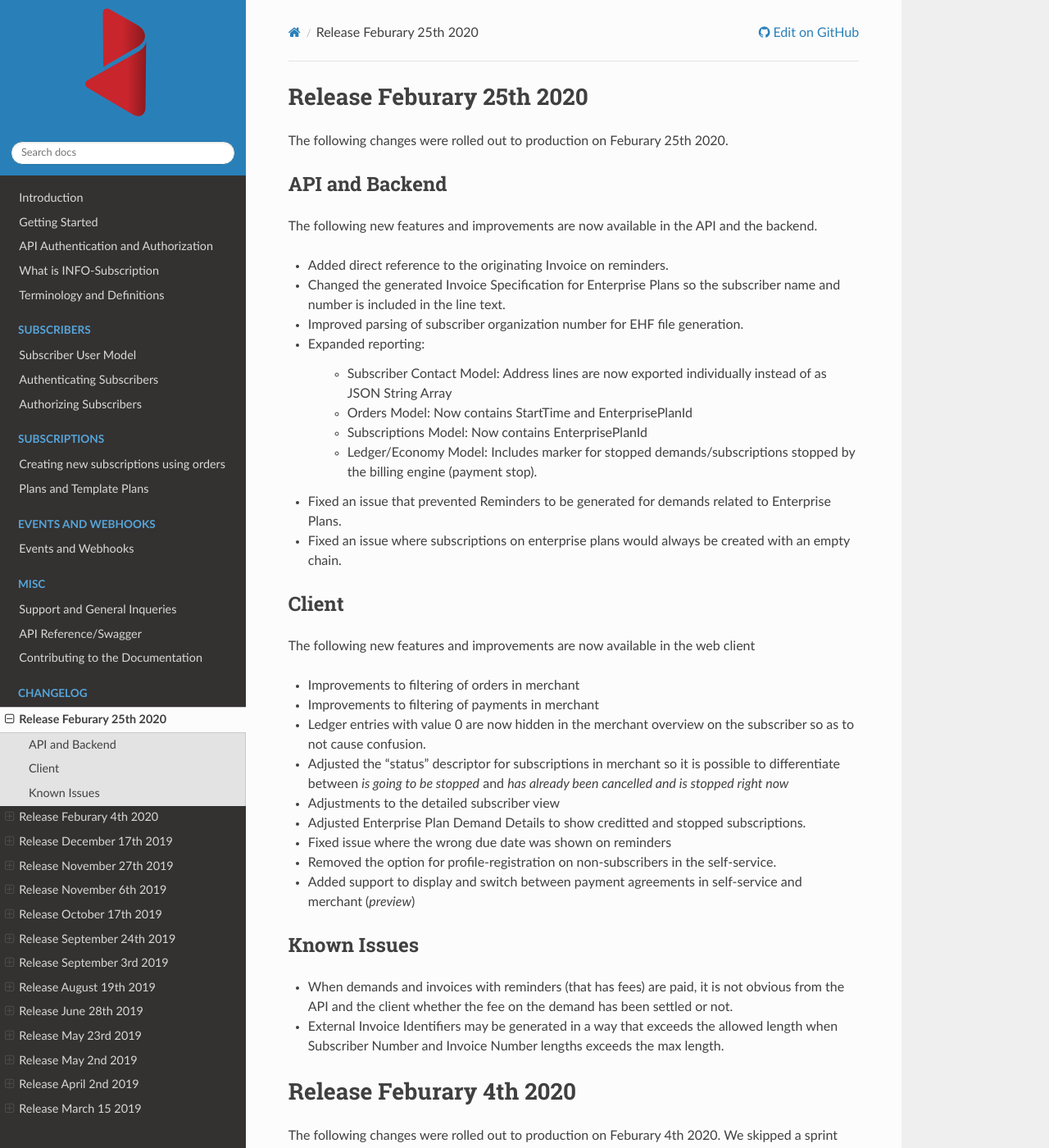
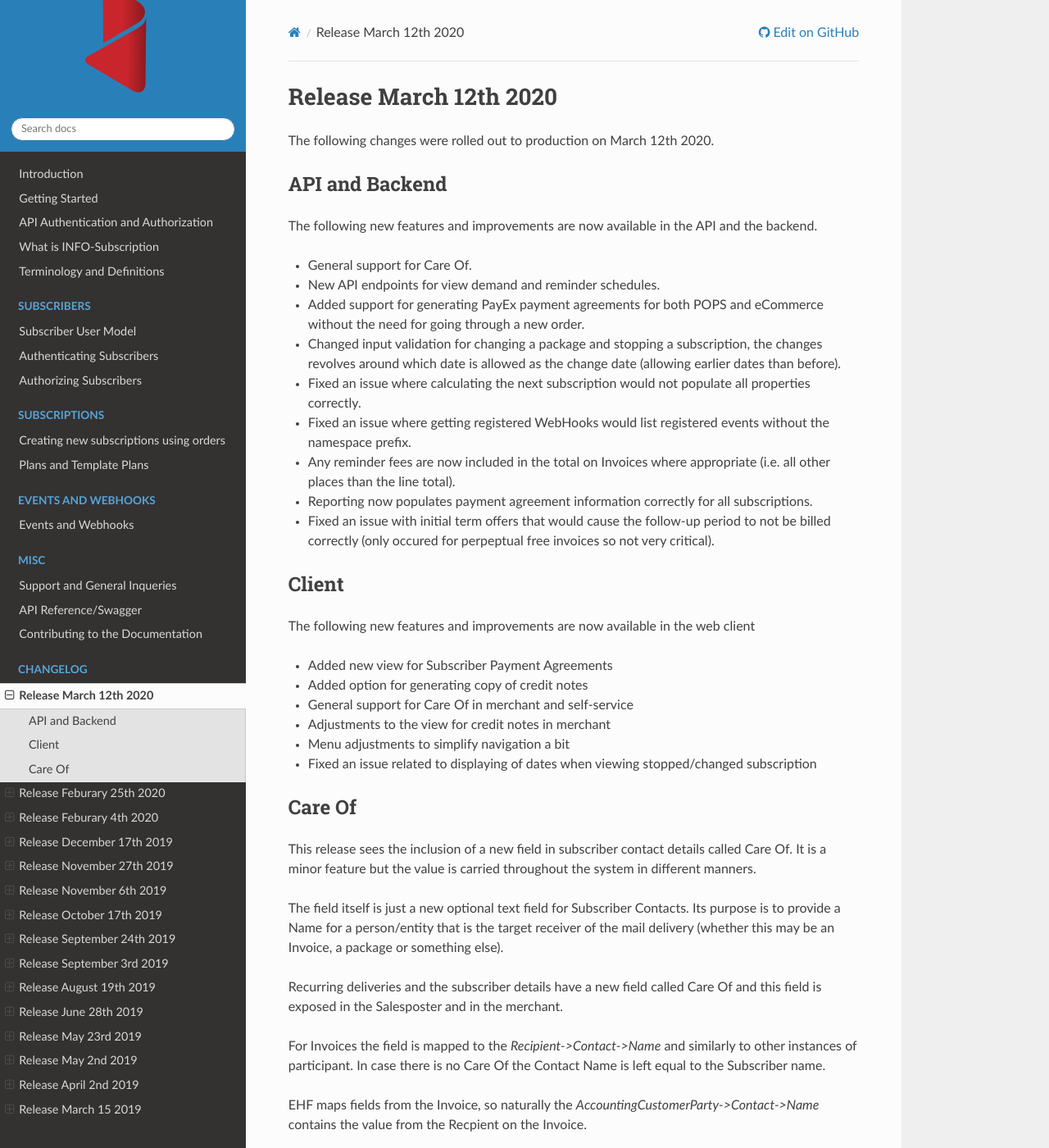
Before and after one commit to infosoftas/info-subscription-doc, a Sphinx documentation site: the page built from source/changelog/changelog.rst, in a window 1280 px wide and 1400 px high. Shown: the whole window at 82% size. Built offline with Sphinx 7.4.7 and the Read the Docs theme 2.0.0, drawn with Linux system fonts in a browser that asks for light colours; formulas are drawn with MathJax 3.

Commit message:
Changelog Release 71 (#16)
* Added initial changelog

* attempt to change include logic

* Reverting to old include logic

Co-authored-by: Esben Bach <esbbach@infosoft.no>

```diff
--- a/source/changelog/changelog.rst
+++ b/source/changelog/changelog.rst
@@ -1,3 +1,4 @@
+.. include:: r71.inc
 .. include:: r70.inc
 .. include:: r69.inc
 .. include:: r67.inc
--- /dev/null
+++ b/source/changelog/r71.inc
@@ -0,0 +1,46 @@
+.. _changelog-r71:
+
+**************************
+Release March 12th 2020
+**************************
+The following changes were rolled out to production on March 12th 2020.
+
+API and Backend
+===============
+The following new features and improvements are now available in the API and the backend.
+
+* General support for Care Of.
+* New API endpoints for view demand and reminder schedules.
+* Added support for generating PayEx payment agreements for both POPS and eCommerce without the need for going through a new order.
+* Changed input validation for changing a package and stopping a subscription, the changes revolves around which date is allowed as the change date (allowing earlier dates than before).
+* Fixed an issue where calculating the next subscription would not populate all properties correctly.
+* Fixed an issue where getting registered WebHooks would list registered events without the namespace prefix.
+* Any reminder fees are now included in the total on Invoices where appropriate (i.e. all other places than the line total).
+* Reporting now populates payment agreement information correctly for all subscriptions.
+* Fixed an issue with initial term offers that would cause the follow-up period to not be billed correctly (only occured for perpeptual free invoices so not very critical).
+
+Client
+======
+The following new features and improvements are now available in the web client
+
+* Added new view for Subscriber Payment Agreements
+* Added option for generating copy of credit notes
+* General support for Care Of in merchant and self-service
+* Adjustments to the view for credit notes in merchant
+* Menu adjustments to simplify navigation a bit
+* Fixed an issue related to displaying of dates when viewing stopped/changed subscription
+
+Care Of
+=======
+This release sees the inclusion of a new field in subscriber contact details called Care Of.
+It is a minor feature but the value is carried throughout the system in different manners.
+
+The field itself is just a new optional text field for Subscriber Contacts.
+Its purpose is to provide a Name for a person/entity that is the target receiver of the mail delivery (whether this may be an Invoice, a package or something else).
+
+Recurring deliveries and the subscriber details have a new field called Care Of and this field is exposed in the Salesposter and in the merchant.
+
+For Invoices the field is mapped to the `Recipient->Contact->Name` and similarly to other instances of participant.
+In case there is no Care Of the Contact Name is left equal to the Subscriber name.
+
+EHF maps fields from the Invoice, so naturally the `AccountingCustomerParty->Contact->Name` contains the value from the Recpient on the Invoice.
```
